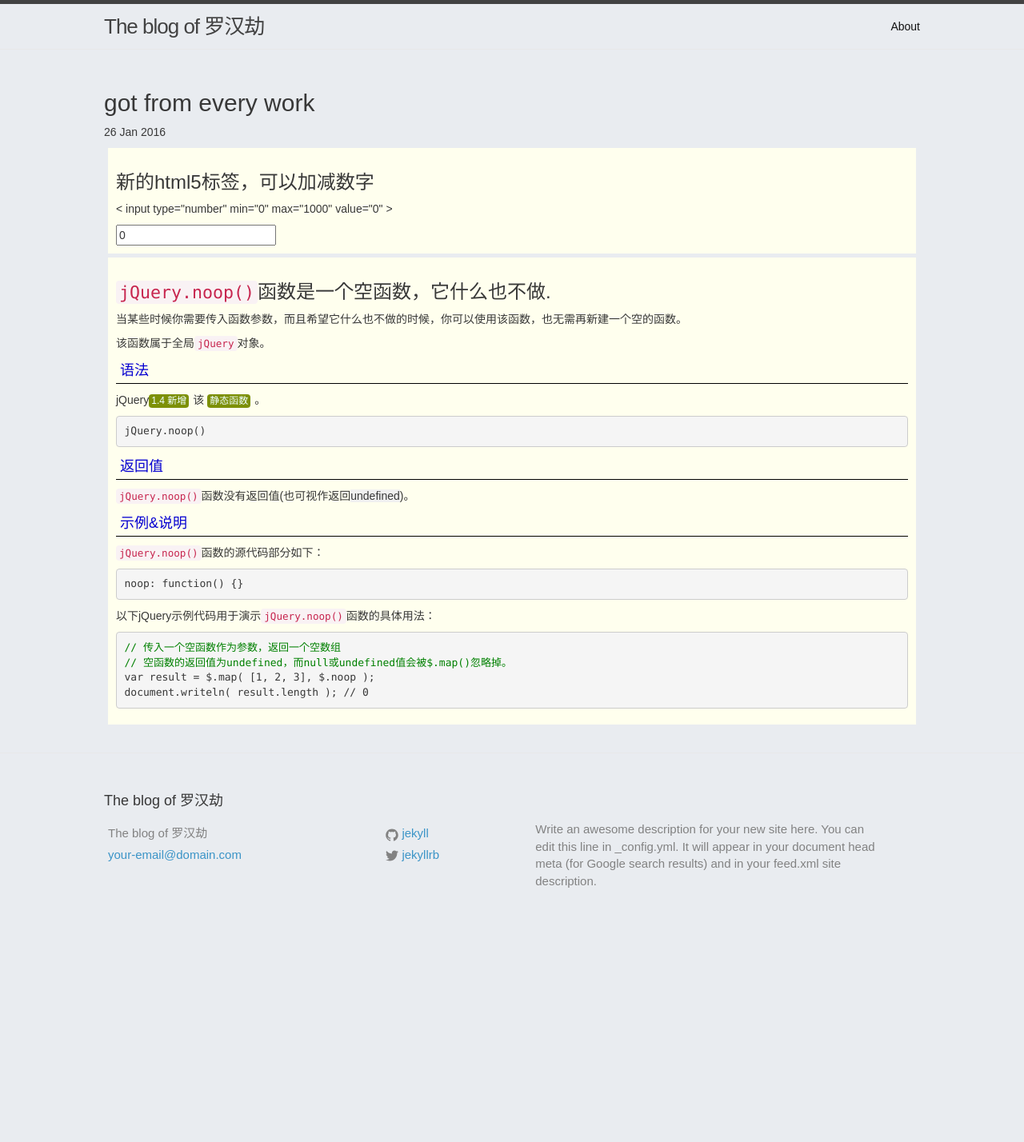
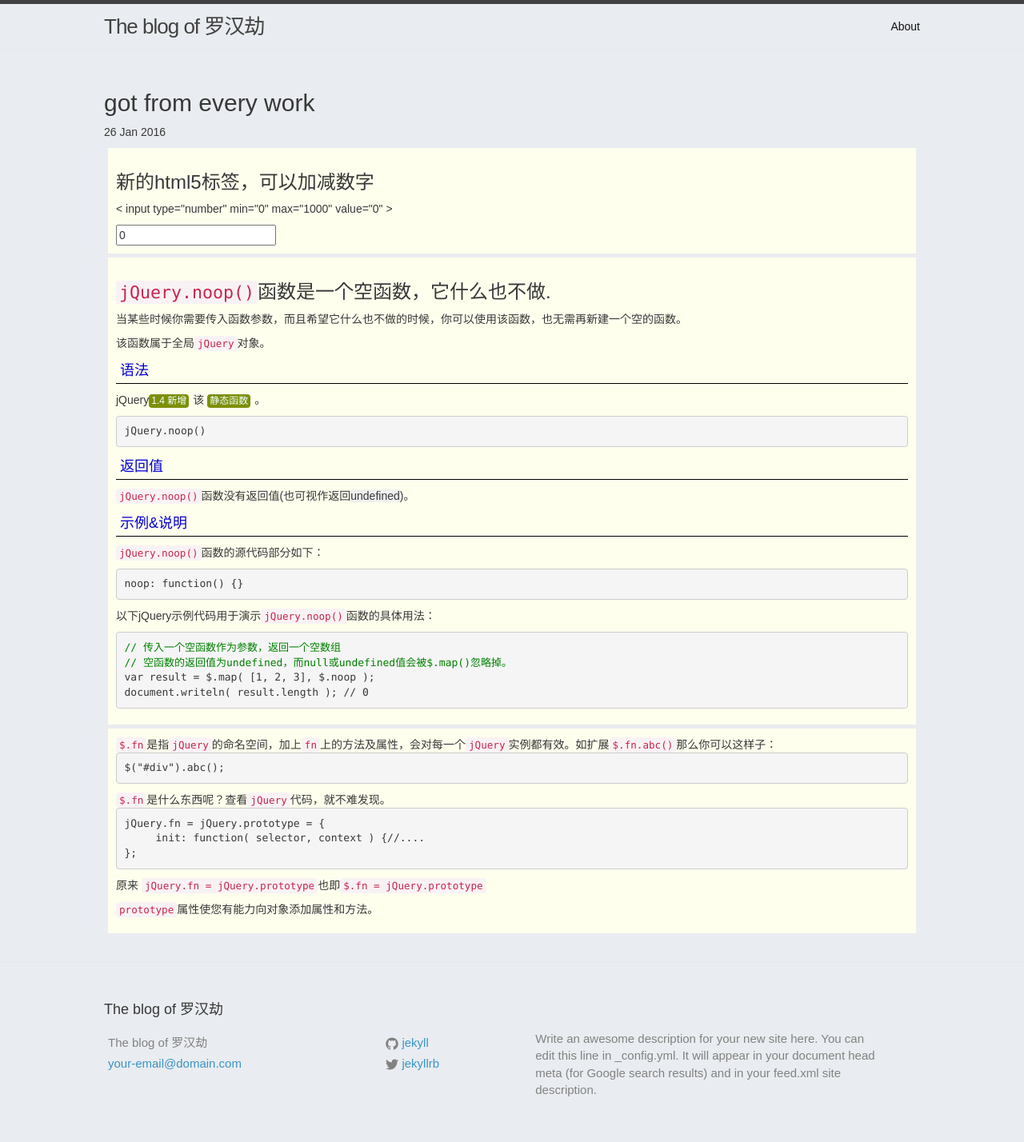
Before and after one commit to LuoHanJie/LuoHanJie.github.io, a Jekyll site: the page built from _posts/2016-01-26-got-from-work.html, in a window 1280 px wide. Shown: the whole page at 80% size. Built offline with Jekyll 4.4.1, drawn with Linux system fonts in a browser that asks for light colours; before the commit the page ends 1167 px from its top, so only the background shows below that.

Commit message:
[JY] - $.fn means jQuery.prototype.

```diff
--- a/_posts/2016-01-26-got-from-work.html
+++ b/_posts/2016-01-26-got-from-work.html
@@ -24,10 +24,19 @@ title: got from every work
 		<p><code>jQuery.noop()</code>函数的源代码部分如下：</p>
 		<pre>noop: function() {}</pre>
 		<p>以下jQuery示例代码用于演示<code>jQuery.noop()</code>函数的具体用法：</p>
-		<pre>
-<span class="com">// 传入一个空函数作为参数，返回一个空数组</span>
+		<pre><span class="com">// 传入一个空函数作为参数，返回一个空数组</span>
 <span class="com">// 空函数的返回值为undefined，而null或undefined值会被$.map()忽略掉。</span>
 var result = $.map( [1, 2, 3], $.noop );
 document.writeln( result.length ); // 0</pre>
 	</li>
+	<li class="list">
+		<code>$.fn</code>是指<code>jQuery</code>的命名空间，加上<code>fn</code>上的方法及属性，会对每一个<code>jQuery</code>实例都有效。如扩展<code>$.fn.abc()</code>那么你可以这样子：
+		<pre>$("#div").abc();</pre>
+		<code>$.fn</code>是什么东西呢？查看<code>jQuery</code>代码，就不难发现。
+		<pre>jQuery.fn = jQuery.prototype = {
+　　　init: function( selector, context ) {//....
+};</pre>
+		<p>原来 <code>jQuery.fn = jQuery.prototype</code>也即<code>$.fn = jQuery.prototype</code></p>
+		<p><code>prototype</code>属性使您有能力向对象添加属性和方法。</p>
+	</li>
 </div>
```
